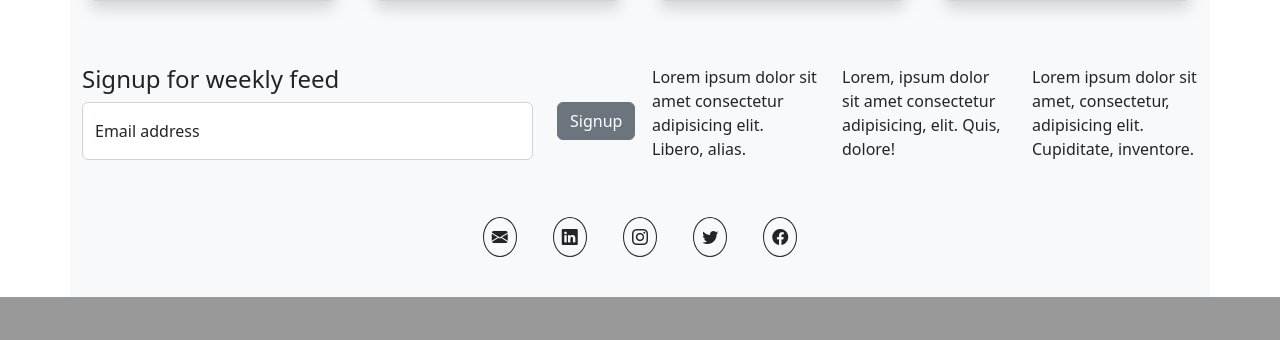
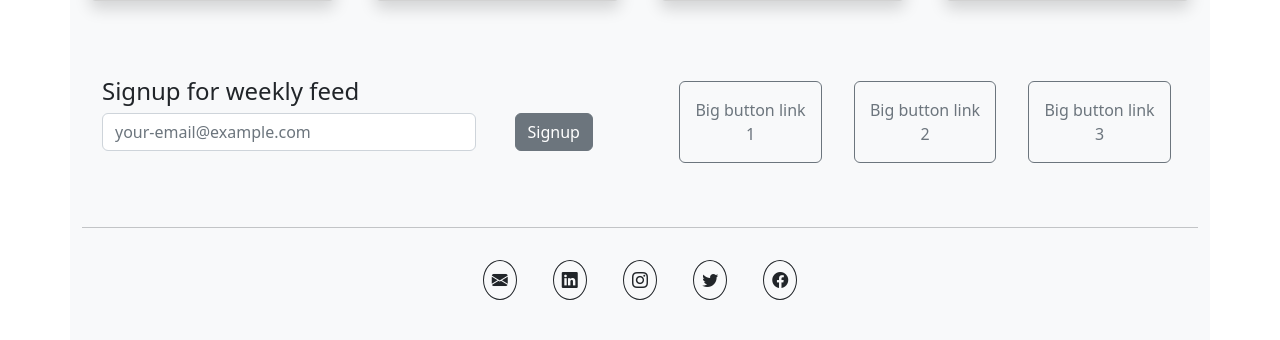
Before and after one commit to gedasfs/cafs2, a PHP site: page /task2_bootstrap-home-page.html in a window 1280 px wide. Shown: the part 1440-1780 px from the top of the page. Before the commit the page ends 1737 px from the top, so only its background shows below. Run offline with PHP 8.4, Linux system fonts and the light colour scheme.

Commit message:
week3, task2, v.2. Homepage using Bootstrap

```diff
--- a/week3/css/task2_bootstrap_home-page.css
+++ b/week3/css/task2_bootstrap_home-page.css
@@ -1,6 +1,5 @@
 #welcome {
 	top: 68%;
 	left: 1.8%;
-	letter-spacing: 1.1em;
-
+	letter-spacing: 1em;
 }
--- a/week3/task2_bootstrap-home-page.html
+++ b/week3/task2_bootstrap-home-page.html
@@ -2,17 +2,17 @@
 <html lang="en">
 <head>
 	<meta charset="UTF-8">
+	<meta name="viewport" content="width=device-width, initial-scale=1.0">
 	<link href="https://cdn.jsdelivr.net/npm/bootstrap@5.2.0-beta1/dist/css/bootstrap.min.css" rel="stylesheet" integrity="sha384-0evHe/X+R7YkIZDRvuzKMRqM+OrBnVFBL6DOitfPri4tjfHxaWutUpFmBp4vmVor" crossorigin="anonymous">
 	<link rel="stylesheet" href="https://cdn.jsdelivr.net/npm/bootstrap-icons@1.8.2/font/bootstrap-icons.css">
+	<link rel="stylesheet" href="css/task2_bootstrap_home-page.css">
 	<title>Task2 (homepage), week3</title>
-	<link rel="stylesheet" href="css/task2_bootstrap_home-page.css">
 </head>
 <body>
 
 
-
-	<!-- nav -->
-	<div class="container sticky-top">
+	<!-- navigation menu -->
+	<div class="container bg-light">
 		<nav class="row navbar navbar-expand-lg navbar-light bg-light">
 			<div class="container-fluid">
 				<a class="navbar-brand" href="#logo"><i class="bi bi-camera2 h1"></i></a>
@@ -47,7 +47,7 @@
 
 					<form class="d-flex">
 						<input class="form-control me-2" type="search" placeholder="Search">
-						<button class="btn btn-outline-success" type="submit">Search</button>
+						<button class="btn btn-outline-secondary" type="submit">Search</button>
 					</form>
 
 				</div>
@@ -55,36 +55,38 @@
 		</nav>
 	</div>
 
+
 	<main class="container bg-light">
 
-		<!-- Section photo -->
+		<!-- Big Photo -->
 		<section class="row position-relative">
-			<img src="https://picsum.photos/id/1049/1440/900" class="col-12 p-0" alt="top-photo">
+			<img src="https://picsum.photos/id/1049/1440/900" alt="welcome-photo" class="p-0">
 			<h1 class="position-absolute text-light text-center fs-1" id="welcome">Welcome</h1>
 		</section>
 
-
-		<!-- Section texts -->
+		<!-- Paragraphs -->
 		<section class="row mt-3">
 					<article class="col-12 col-md-4">
-				<p class="p-4 text-center mx-4 mx-md-2 shadow">Lorem ipsum dolor sit amet consectetur adipisicing elit. Eligendi possimus, incidunt perspiciatis. Asperiores, nisi, enim.</p>
+						<p class="text-center shadow p-4 mx-4 mx-md-2">
+							Lorem ipsum dolor sit amet consectetur adipisicing elit. Eligendi possimus, incidunt perspiciatis. Asperiores, nisi, enim.
+						</p>
 					</article>
-
 					<article class="col-12 col-md-4">
-				<p class="p-4 text-center mx-4 mx-md-2 shadow">Lorem ipsum dolor sit amet consectetur adipisicing elit. Eligendi possimus, incidunt perspiciatis. Asperiores, nisi, enim.</p>
+						<p class="text-center shadow p-4 mx-4 mx-md-2">
+							Lorem ipsum dolor sit amet consectetur adipisicing elit. Eligendi possimus, incidunt perspiciatis. Asperiores, nisi, enim.
+						</p>
 					</article>
-
 					<article class="col-12 col-md-4">
-				<p class="p-4 text-center mx-4 mx-md-2 shadow">Lorem ipsum dolor sit amet consectetur adipisicing elit. Eligendi possimus, incidunt perspiciatis. Asperiores, nisi, enim.</p>
+						<p class="text-center shadow p-4 mx-4 mx-md-2">
+							Lorem ipsum dolor sit amet consectetur adipisicing elit. Eligendi possimus, incidunt perspiciatis. Asperiores, nisi, enim.
+						</p>
 					</article>
 		</section>
 
 
-		<!-- Gallery cards -->
+		<!--Gallery Cards -->
 		<section class="row mt-5">
-			<div class="col-12 text-center">
-				<h3>Gallery examples</h3>
-			</div>
+			<h3 class="col-12 text-center">Gallery examples</h3>
 
 			<div class="col-12 col-md-6 col-lg-3">
 				<div class="card mx-5 my-3 mx-md-2 shadow">
@@ -120,37 +122,37 @@
 			</div>
 		</section>
 
-		<!-- last section/registration -->
-		<section class="row mt-5">
+
+		<!-- Signup section -->
+		<section class="row mt-5 align-items-center">
 			<div class="col-12 col-lg-6">
-				<form class="row">
+				<form class="row m-2">
 					<h4>Signup for weekly feed</h4>
-					<div class="col-10">
-						<div class="form-floating mb-3">
-							<input type="email" class="form-control" id="floatingInput" placeholder="name@example.com">
-							<label for="floatingInput">Email address</label>
+					<div class="col-9">
+						<input type="email" class="form-control" id="emailInput" placeholder="your-email@example.com">
 					</div>
+					<div class="col-3 text-center">
+						<button type="button" class="btn btn-secondary">Signup</button>
 					</div>
-
-					<div class="col-2">
-						<button type="submit" class="btn btn-secondary">Signup</button>
-					</div>
-
 				</form>
 			</div>
 
 			<div class="col-12 col-lg-6">
-				<div class="row">
-					<p class="col-12 col-lg-4">Lorem ipsum dolor sit amet consectetur adipisicing elit. Libero, alias.</p>
-					<p class="col-12 col-lg-4">Lorem, ipsum dolor sit amet consectetur adipisicing, elit. Quis, dolore!</p>
-					<p class="col-12 col-lg-4">Lorem ipsum dolor sit amet, consectetur, adipisicing elit. Cupiditate, inventore.</p>
+				<div class="row mt-3 justify-content-center">
+					<button type="button" class="btn btn-outline-secondary col-12 col-lg-4 w-25 mx-3 py-3">Big button link 1</button>
+					<button type="button" class="btn btn-outline-secondary col-12 col-lg-4 w-25 mx-3 py-3">Big button link 2</button>
+					<button type="button" class="btn btn-outline-secondary col-12 col-lg-4 w-25 mx-3 py-3">Big button link 3</button>
 				</div>
 			</div>
 		</section>
 
 	</main>
 
+
+
+	<!-- footer -->
 	<div class="container bg-light py-5">
+		<hr class="pt-4">
 		<footer class="row">
 			<div class="col-12 text-center ">
 				<a href="#f1"><i class="bi bi-envelope-fill text-dark border border-dark rounded-circle p-2 mx-3"></i></a>
@@ -162,8 +164,6 @@
 		</footer>
 	</div>
 
-
-
 	<script src="https://cdn.jsdelivr.net/npm/bootstrap@5.2.0-beta1/dist/js/bootstrap.bundle.min.js" integrity="sha384-pprn3073KE6tl6bjs2QrFaJGz5/SUsLqktiwsUTF55Jfv3qYSDhgCecCxMW52nD2" crossorigin="anonymous"></script>
 </body>
 </html>
```
Lines whose indentation alone changed are shown as unchanged.
